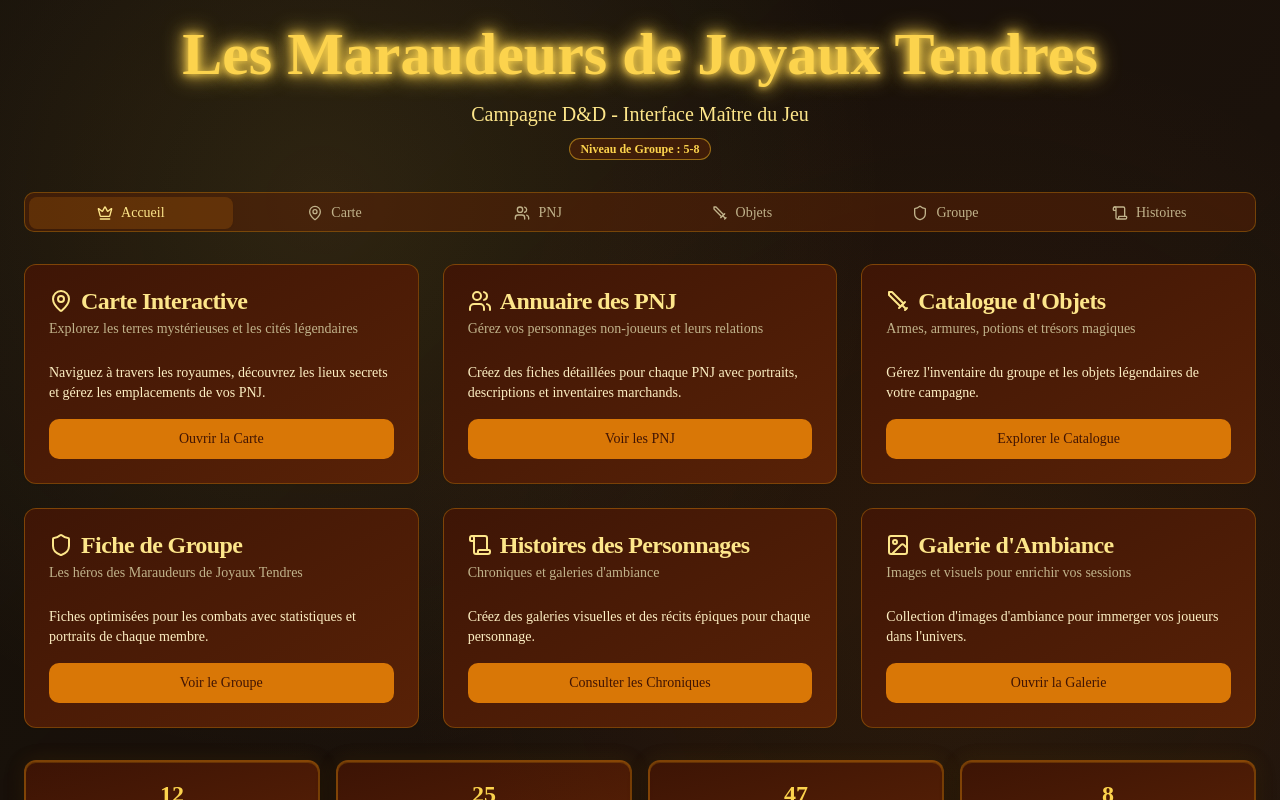
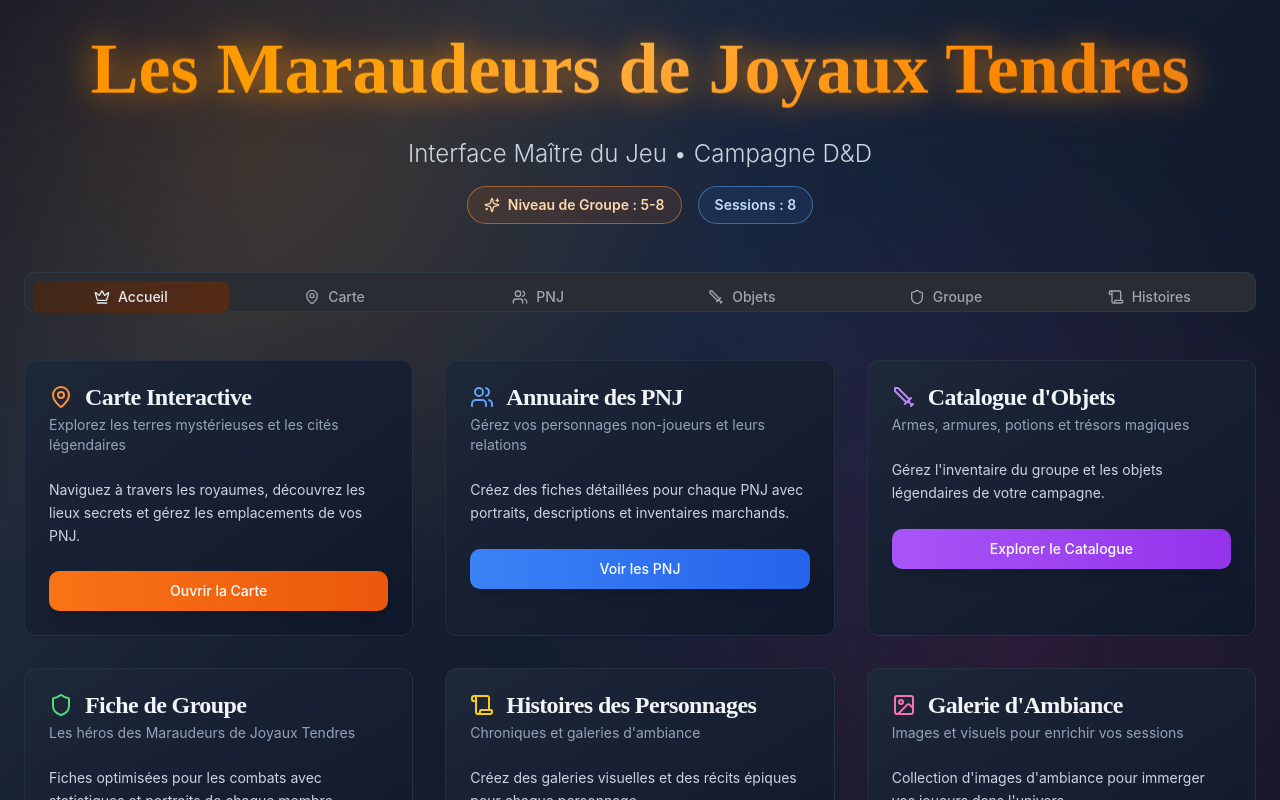
Before and after one commit to goldfox-bot/grimoire-bis, a React (Vite) app: page / in a window 1280 px wide. Shown: the top 800 px of the page. Built offline with nearby package versions, Linux system fonts and the light colour scheme.

Commit message:
Refactor: Update theme to "burnt orange" and gold
Update the theme to use a "burnt orange" background and gold for titles, aiming for a more modern and adventurous aesthetic.

```diff
--- a/src/index.css
+++ b/src/index.css
@@ -2,37 +2,37 @@
 @tailwind base;
 @tailwind components;
 @tailwind utilities;
-@import url('https://fonts.googleapis.com/css2?family=Cinzel:wght@400;500;600;700&family=Cinzel+Decorative:wght@400;700&display=swap');
+@import url('https://fonts.googleapis.com/css2?family=Cinzel:wght@400;500;600;700&family=Cinzel+Decorative:wght@400;700&family=Inter:wght@300;400;500;600;700&display=swap');
 
 @layer base {
   :root {
-    --background: 20 14% 8%;
-    --foreground: 45 100% 85%;
+    --background: 220 13% 9%;
+    --foreground: 220 10% 92%;
 
-    --card: 25 20% 12%;
-    --card-foreground: 45 95% 88%;
+    --card: 220 13% 11%;
+    --card-foreground: 220 10% 95%;
 
-    --popover: 25 20% 12%;
-    --popover-foreground: 45 95% 88%;
+    --popover: 220 13% 11%;
+    --popover-foreground: 220 10% 95%;
 
-    --primary: 45 93% 47%;
-    --primary-foreground: 25 20% 8%;
+    --primary: 25 95% 55%;
+    --primary-foreground: 220 13% 9%;
 
-    --secondary: 30 25% 15%;
-    --secondary-foreground: 45 90% 85%;
+    --secondary: 220 12% 15%;
+    --secondary-foreground: 220 10% 85%;
 
-    --muted: 25 15% 18%;
-    --muted-foreground: 45 30% 65%;
+    --muted: 220 10% 18%;
+    --muted-foreground: 220 5% 65%;
 
-    --accent: 35 80% 45%;
-    --accent-foreground: 25 20% 8%;
+    --accent: 15 90% 60%;
+    --accent-foreground: 220 13% 9%;
 
     --destructive: 0 84% 60%;
-    --destructive-foreground: 45 95% 88%;
+    --destructive-foreground: 220 10% 95%;
 
-    --border: 30 20% 25%;
-    --input: 30 20% 20%;
-    --ring: 45 93% 47%;
+    --border: 220 10% 20%;
+    --input: 220 10% 16%;
+    --ring: 25 95% 55%;
 
     --radius: 0.75rem;
   }
@@ -44,57 +44,110 @@
   }
 
   body {
-    @apply bg-background text-foreground font-medieval;
-    background-image:
-      radial-gradient(circle at 25% 25%, rgba(252, 211, 77, 0.1) 0%, transparent 50%),
-      radial-gradient(circle at 75% 75%, rgba(180, 83, 9, 0.1) 0%, transparent 50%),
-      linear-gradient(135deg, rgba(20, 14, 8, 0.9) 0%, rgba(30, 20, 12, 0.95) 100%);
+    @apply bg-background text-foreground font-modern;
+    background:
+      radial-gradient(circle at 20% 20%, rgba(255, 140, 0, 0.15) 0%, transparent 40%),
+      radial-gradient(circle at 80% 80%, rgba(220, 38, 127, 0.12) 0%, transparent 40%),
+      radial-gradient(circle at 60% 40%, rgba(59, 130, 246, 0.08) 0%, transparent 50%),
+      linear-gradient(135deg,
+        rgb(15, 23, 42) 0%,
+        rgb(30, 41, 59) 25%,
+        rgb(20, 30, 48) 50%,
+        rgb(15, 23, 42) 100%);
     background-attachment: fixed;
     min-height: 100vh;
   }
 
-  h1, h2, h3, h4, h5, h6 {
+  h1 {
+    @apply font-fantasy;
+    background: linear-gradient(135deg,
+      #ff8c00 0%,
+      #ffa500 25%,
+      #ffb347 50%,
+      #ff8c00 75%,
+      #e67e22 100%);
+    -webkit-background-clip: text;
+    -webkit-text-fill-color: transparent;
+    background-clip: text;
+    filter: drop-shadow(0 0 20px rgba(255, 140, 0, 0.3));
+  }
+
+  h2, h3, h4, h5, h6 {
     @apply font-fantasy;
   }
 }
 
 @layer components {
-  .parchment-bg {
-    @apply bg-gradient-to-br from-parchment-100/90 to-parchment-200/90;
-    background-image:
-      radial-gradient(circle at 20% 80%, rgba(139, 69, 19, 0.1) 0%, transparent 50%),
-      radial-gradient(circle at 80% 20%, rgba(160, 82, 45, 0.1) 0%, transparent 50%);
+  .modern-card {
+    @apply bg-gradient-to-br from-slate-800/90 to-slate-900/95;
+    @apply border border-slate-700/50 rounded-xl backdrop-blur-sm;
+    box-shadow:
+      0 8px 32px rgba(0, 0, 0, 0.4),
+      0 0 0 1px rgba(255, 255, 255, 0.05),
+      inset 0 1px 0 rgba(255, 255, 255, 0.1);
+    transition: all 0.3s ease;
   }
 
-  .dungeon-card {
-    @apply bg-gradient-to-br from-dungeon-900/90 to-dungeon-800/90 border-2 border-gold-500/30 rounded-xl;
+  .modern-card:hover {
+    transform: translateY(-4px);
     box-shadow:
-      0 4px 20px rgba(0, 0, 0, 0.3),
-      inset 0 1px 0 rgba(245, 158, 11, 0.2),
-      0 0 20px rgba(245, 158, 11, 0.1);
+      0 20px 40px rgba(0, 0, 0, 0.4),
+      0 0 0 1px rgba(255, 140, 0, 0.2),
+      inset 0 1px 0 rgba(255, 255, 255, 0.1);
   }
 
-  .gold-border {
-    @apply border-2 border-gold-400/50 rounded-lg;
-    box-shadow:
-      0 0 10px rgba(245, 158, 11, 0.2),
-      inset 0 1px 0 rgba(245, 158, 11, 0.1);
+  .adventure-glow {
+    background: linear-gradient(135deg,
+      #ff8c00 0%,
+      #ffa500 25%,
+      #ffb347 50%,
+      #ff8c00 75%,
+      #e67e22 100%);
+    -webkit-background-clip: text;
+    -webkit-text-fill-color: transparent;
+    background-clip: text;
+    text-shadow: 0 0 30px rgba(255, 140, 0, 0.5);
+    animation: pulse-glow 3s ease-in-out infinite alternate;
   }
 
-  .magic-glow {
-    @apply text-gold-300;
-    text-shadow: 0 0 10px rgba(252, 211, 77, 0.5);
+  .stats-card {
+    @apply bg-gradient-to-br from-orange-500/10 to-orange-600/20;
+    @apply border border-orange-400/30 rounded-lg backdrop-blur-sm;
+    box-shadow:
+      0 4px 20px rgba(255, 140, 0, 0.1),
+      inset 0 1px 0 rgba(255, 140, 0, 0.1);
   }
 
-  .scroll-bg {
-    background: linear-gradient(45deg,
-      rgba(248, 233, 207, 0.95) 0%,
-      rgba(245, 226, 195, 0.98) 25%,
-      rgba(242, 219, 183, 0.95) 50%,
-      rgba(239, 212, 171, 0.98) 75%,
-      rgba(236, 205, 159, 0.95) 100%);
-    box-shadow:
-      inset 0 0 20px rgba(139, 69, 19, 0.1),
-      0 4px 15px rgba(0, 0, 0, 0.2);
+  .tab-modern {
+    @apply bg-slate-800/50 backdrop-blur-sm;
+    @apply border border-slate-700/50 rounded-lg;
+  }
+
+  .tab-active {
+    @apply bg-gradient-to-r from-orange-500/20 to-orange-600/30;
+    @apply border-orange-400/50 text-orange-200;
+    box-shadow: 0 0 20px rgba(255, 140, 0, 0.2);
   }
 }
+
+@keyframes pulse-glow {
+  0% {
+    filter: drop-shadow(0 0 20px rgba(255, 140, 0, 0.3));
+  }
+  100% {
+    filter: drop-shadow(0 0 40px rgba(255, 140, 0, 0.6));
+  }
+}
+
+@keyframes float {
+  0%, 100% {
+    transform: translateY(0px);
+  }
+  50% {
+    transform: translateY(-10px);
+  }
+}
+
+.float-animation {
+  animation: float 6s ease-in-out infinite;
+}
--- a/src/pages/Index.tsx
+++ b/src/pages/Index.tsx
@@ -4,7 +4,7 @@ import { Card, CardContent, CardDescription, CardHeader, CardTitle } from "@/com
 import { Button } from "@/components/ui/button";
 import { Badge } from "@/components/ui/badge";
 import { Tabs, TabsContent, TabsList, TabsTrigger } from "@/components/ui/tabs";
-import { MapPin, Users, Sword, Shield, Crown, Scroll, Image as ImageIcon } from "lucide-react";
+import { MapPin, Users, Sword, Shield, Crown, Scroll, Image as ImageIcon, Sparkles } from "lucide-react";
 import InteractiveMap from "@/components/InteractiveMap";
 import NPCDirectory from "@/components/NPCDirectory";
 import ItemCatalog from "@/components/ItemCatalog";
@@ -17,176 +17,204 @@ const Index = () => {
   return (
     <div className="min-h-screen p-6">
       {/* Header */}
-      <div className="text-center mb-8">
-        <h1 className="text-6xl font-fantasy font-bold magic-glow mb-4 animate-glow">
-          Les Maraudeurs de Joyaux Tendres
-        </h1>
-        <p className="text-xl text-gold-200 mb-2">Campagne D&D - Interface Maître du Jeu</p>
-        <Badge variant="outline" className="text-gold-300 border-gold-400/50 bg-dungeon-800/50">
-          Niveau de Groupe : 5-8
-        </Badge>
+      <div className="text-center mb-12">
+        <div className="float-animation">
+          <h1 className="text-7xl font-fantasy font-bold adventure-glow mb-6 leading-tight">
+            Les Maraudeurs de Joyaux Tendres
+          </h1>
+        </div>
+        <p className="text-2xl text-slate-300 mb-4 font-modern font-light">
+          Interface Maître du Jeu • Campagne D&D
+        </p>
+        <div className="flex justify-center gap-4 mb-4">
+          <Badge variant="outline" className="text-orange-200 border-orange-400/50 bg-orange-500/10 px-4 py-2 text-sm">
+            <Sparkles className="w-4 h-4 mr-2" />
+            Niveau de Groupe : 5-8
+          </Badge>
+          <Badge variant="outline" className="text-blue-200 border-blue-400/50 bg-blue-500/10 px-4 py-2 text-sm">
+            Sessions : 8
+          </Badge>
+        </div>
       </div>
 
       <Tabs value={activeTab} onValueChange={setActiveTab} className="w-full">
-        <TabsList className="grid w-full grid-cols-6 mb-8 bg-dungeon-800/50 border border-gold-500/30">
-          <TabsTrigger value="accueil" className="data-[state=active]:bg-gold-600/20 data-[state=active]:text-gold-200">
+        <TabsList className="grid w-full grid-cols-6 mb-12 tab-modern p-2 gap-2">
+          <TabsTrigger
+            value="accueil"
+            className={`${activeTab === "accueil" ? "tab-active" : ""} transition-all duration-300`}
+          >
             <Crown className="w-4 h-4 mr-2" />
             Accueil
           </TabsTrigger>
-          <TabsTrigger value="carte" className="data-[state=active]:bg-gold-600/20 data-[state=active]:text-gold-200">
+          <TabsTrigger
+            value="carte"
+            className={`${activeTab === "carte" ? "tab-active" : ""} transition-all duration-300`}
+          >
             <MapPin className="w-4 h-4 mr-2" />
             Carte
           </TabsTrigger>
-          <TabsTrigger value="pnj" className="data-[state=active]:bg-gold-600/20 data-[state=active]:text-gold-200">
+          <TabsTrigger
+            value="pnj"
+            className={`${activeTab === "pnj" ? "tab-active" : ""} transition-all duration-300`}
+          >
             <Users className="w-4 h-4 mr-2" />
             PNJ
           </TabsTrigger>
-          <TabsTrigger value="objets" className="data-[state=active]:bg-gold-600/20 data-[state=active]:text-gold-200">
+          <TabsTrigger
+            value="objets"
+            className={`${activeTab === "objets" ? "tab-active" : ""} transition-all duration-300`}
+          >
             <Sword className="w-4 h-4 mr-2" />
             Objets
           </TabsTrigger>
-          <TabsTrigger value="groupe" className="data-[state=active]:bg-gold-600/20 data-[state=active]:text-gold-200">
+          <TabsTrigger
+            value="groupe"
+            className={`${activeTab === "groupe" ? "tab-active" : ""} transition-all duration-300`}
+          >
             <Shield className="w-4 h-4 mr-2" />
             Groupe
           </TabsTrigger>
-          <TabsTrigger value="histoires" className="data-[state=active]:bg-gold-600/20 data-[state=active]:text-gold-200">
+          <TabsTrigger
+            value="histoires"
+            className={`${activeTab === "histoires" ? "tab-active" : ""} transition-all duration-300`}
+          >
             <Scroll className="w-4 h-4 mr-2" />
             Histoires
           </TabsTrigger>
         </TabsList>
 
         <TabsContent value="accueil" className="animate-fade-in">
-          <div className="grid grid-cols-1 md:grid-cols-2 lg:grid-cols-3 gap-6">
-            <Card className="dungeon-card hover:scale-105 transition-transform duration-300">
+          <div className="grid grid-cols-1 md:grid-cols-2 lg:grid-cols-3 gap-8">
+            <Card className="modern-card group">
               <CardHeader>
-                <CardTitle className="flex items-center gap-2 text-gold-200">
-                  <MapPin className="w-6 h-6" />
+                <CardTitle className="flex items-center gap-3 text-slate-100 group-hover:text-orange-200 transition-colors">
+                  <MapPin className="w-6 h-6 text-orange-400" />
                   Carte Interactive
                 </CardTitle>
-                <CardDescription className="text-muted-foreground">
+                <CardDescription className="text-slate-400">
                   Explorez les terres mystérieuses et les cités légendaires
                 </CardDescription>
               </CardHeader>
               <CardContent>
-                <p className="text-sm mb-4">
+                <p className="text-sm mb-6 text-slate-300 leading-relaxed">
                   Naviguez à travers les royaumes, découvrez les lieux secrets et gérez les emplacements de vos PNJ.
                 </p>
                 <Button
                   onClick={() => setActiveTab("carte")}
-                  className="w-full bg-gold-600 hover:bg-gold-700 text-dungeon-900"
+                  className="w-full bg-gradient-to-r from-orange-500 to-orange-600 hover:from-orange-600 hover:to-orange-700 text-white shadow-lg hover:shadow-xl transition-all duration-300"
                 >
                   Ouvrir la Carte
                 </Button>
               </CardContent>
             </Card>
 
-            <Card className="dungeon-card hover:scale-105 transition-transform duration-300">
+            <Card className="modern-card group">
               <CardHeader>
-                <CardTitle className="flex items-center gap-2 text-gold-200">
-                  <Users className="w-6 h-6" />
+                <CardTitle className="flex items-center gap-3 text-slate-100 group-hover:text-orange-200 transition-colors">
+                  <Users className="w-6 h-6 text-blue-400" />
                   Annuaire des PNJ
                 </CardTitle>
-                <CardDescription className="text-muted-foreground">
+                <CardDescription className="text-slate-400">
                   Gérez vos personnages non-joueurs et leurs relations
                 </CardDescription>
               </CardHeader>
               <CardContent>
-                <p className="text-sm mb-4">
+                <p className="text-sm mb-6 text-slate-300 leading-relaxed">
                   Créez des fiches détaillées pour chaque PNJ avec portraits, descriptions et inventaires marchands.
                 </p>
                 <Button
                   onClick={() => setActiveTab("pnj")}
-                  className="w-full bg-gold-600 hover:bg-gold-700 text-dungeon-900"
+                  className="w-full bg-gradient-to-r from-blue-500 to-blue-600 hover:from-blue-600 hover:to-blue-700 text-white shadow-lg hover:shadow-xl transition-all duration-300"
                 >
                   Voir les PNJ
                 </Button>
               </CardContent>
             </Card>
 
-            <Card className="dungeon-card hover:scale-105 transition-transform duration-300">
+            <Card className="modern-card group">
               <CardHeader>
-                <CardTitle className="flex items-center gap-2 text-gold-200">
-                  <Sword className="w-6 h-6" />
+                <CardTitle className="flex items-center gap-3 text-slate-100 group-hover:text-orange-200 transition-colors">
+                  <Sword className="w-6 h-6 text-purple-400" />
                   Catalogue d'Objets
                 </CardTitle>
-                <CardDescription className="text-muted-foreground">
+                <CardDescription className="text-slate-400">
                   Armes, armures, potions et trésors magiques
                 </CardDescription>
               </CardHeader>
               <CardContent>
-                <p className="text-sm mb-4">
+                <p className="text-sm mb-6 text-slate-300 leading-relaxed">
                   Gérez l'inventaire du groupe et les objets légendaires de votre campagne.
                 </p>
                 <Button
                   onClick={() => setActiveTab("objets")}
-                  className="w-full bg-gold-600 hover:bg-gold-700 text-dungeon-900"
+                  className="w-full bg-gradient-to-r from-purple-500 to-purple-600 hover:from-purple-600 hover:to-purple-700 text-white shadow-lg hover:shadow-xl transition-all duration-300"
                 >
                   Explorer le Catalogue
                 </Button>
               </CardContent>
             </Card>
 
-            <Card className="dungeon-card hover:scale-105 transition-transform duration-300">
+            <Card className="modern-card group">
               <CardHeader>
-                <CardTitle className="flex items-center gap-2 text-gold-200">
-                  <Shield className="w-6 h-6" />
+                <CardTitle className="flex items-center gap-3 text-slate-100 group-hover:text-orange-200 transition-colors">
+                  <Shield className="w-6 h-6 text-green-400" />
                   Fiche de Groupe
                 </CardTitle>
-                <CardDescription className="text-muted-foreground">
+                <CardDescription className="text-slate-400">
                   Les héros des Maraudeurs de Joyaux Tendres
                 </CardDescription>
               </CardHeader>
               <CardContent>
-                <p className="text-sm mb-4">
+                <p className="text-sm mb-6 text-slate-300 leading-relaxed">
                   Fiches optimisées pour les combats avec statistiques et portraits de chaque membre.
                 </p>
                 <Button
                   onClick={() => setActiveTab("groupe")}
-                  className="w-full bg-gold-600 hover:bg-gold-700 text-dungeon-900"
+                  className="w-full bg-gradient-to-r from-green-500 to-green-600 hover:from-green-600 hover:to-green-700 text-white shadow-lg hover:shadow-xl transition-all duration-300"
                 >
                   Voir le Groupe
                 </Button>
               </CardContent>
             </Card>
 
-            <Card className="dungeon-card hover:scale-105 transition-transform duration-300">
+            <Card className="modern-card group">
               <CardHeader>
-                <CardTitle className="flex items-center gap-2 text-gold-200">
-                  <Scroll className="w-6 h-6" />
+                <CardTitle className="flex items-center gap-3 text-slate-100 group-hover:text-orange-200 transition-colors">
+                  <Scroll className="w-6 h-6 text-yellow-400" />
                   Histoires des Personnages
                 </CardTitle>
-                <CardDescription className="text-muted-foreground">
+                <CardDescription className="text-slate-400">
                   Chroniques et galeries d'ambiance
                 </CardDescription>
               </CardHeader>
               <CardContent>
-                <p className="text-sm mb-4">
+                <p className="text-sm mb-6 text-slate-300 leading-relaxed">
                   Créez des galeries visuelles et des récits épiques pour chaque personnage.
                 </p>
                 <Button
                   onClick={() => setActiveTab("histoires")}
-                  className="w-full bg-gold-600 hover:bg-gold-700 text-dungeon-900"
+                  className="w-full bg-gradient-to-r from-yellow-500 to-yellow-600 hover:from-yellow-600 hover:to-yellow-700 text-white shadow-lg hover:shadow-xl transition-all duration-300"
                 >
                   Consulter les Chroniques
                 </Button>
               </CardContent>
             </Card>
 
-            <Card className="dungeon-card hover:scale-105 transition-transform duration-300">
+            <Card className="modern-card group">
               <CardHeader>
-                <CardTitle className="flex items-center gap-2 text-gold-200">
-                  <ImageIcon className="w-6 h-6" />
+                <CardTitle className="flex items-center gap-3 text-slate-100 group-hover:text-orange-200 transition-colors">
+                  <ImageIcon className="w-6 h-6 text-pink-400" />
                   Galerie d'Ambiance
                 </CardTitle>
-                <CardDescription className="text-muted-foreground">
+                <CardDescription className="text-slate-400">
                   Images et visuels pour enrichir vos sessions
                 </CardDescription>
               </CardHeader>
               <CardContent>
-                <p className="text-sm mb-4">
+                <p className="text-sm mb-6 text-slate-300 leading-relaxed">
                   Collection d'images d'ambiance pour immerger vos joueurs dans l'univers.
                 </p>
-                <Button className="w-full bg-gold-600 hover:bg-gold-700 text-dungeon-900">
+                <Button className="w-full bg-gradient-to-r from-pink-500 to-pink-600 hover:from-pink-600 hover:to-pink-700 text-white shadow-lg hover:shadow-xl transition-all duration-300">
                   Ouvrir la Galerie
                 </Button>
               </CardContent>
@@ -194,22 +222,22 @@ const Index = () => {
           </div>
 
           {/* Quick Stats */}
-          <div className="mt-8 grid grid-cols-2 md:grid-cols-4 gap-4">
-            <div className="dungeon-card p-4 text-center">
-              <h3 className="text-2xl font-bold text-gold-300">12</h3>
-              <p className="text-sm text-muted-foreground">Lieux Explorés</p>
+          <div className="mt-12 grid grid-cols-2 md:grid-cols-4 gap-6">
+            <div className="stats-card p-6 text-center">
+              <h3 className="text-3xl font-bold text-orange-300 mb-2">12</h3>
+              <p className="text-sm text-slate-400 font-medium">Lieux Explorés</p>
             </div>
-            <div className="dungeon-card p-4 text-center">
-              <h3 className="text-2xl font-bold text-gold-300">25</h3>
-              <p className="text-sm text-muted-foreground">PNJ Rencontrés</p>
+            <div className="stats-card p-6 text-center">
+              <h3 className="text-3xl font-bold text-orange-300 mb-2">25</h3>
+              <p className="text-sm text-slate-400 font-medium">PNJ Rencontrés</p>
             </div>
-            <div className="dungeon-card p-4 text-center">
-              <h3 className="text-2xl font-bold text-gold-300">47</h3>
-              <p className="text-sm text-muted-foreground">Objets Collectés</p>
+            <div className="stats-card p-6 text-center">
+              <h3 className="text-3xl font-bold text-orange-300 mb-2">47</h3>
+              <p className="text-sm text-slate-400 font-medium">Objets Collectés</p>
             </div>
-            <div className="dungeon-card p-4 text-center">
-              <h3 className="text-2xl font-bold text-gold-300">8</h3>
-              <p className="text-sm text-muted-foreground">Sessions Jouées</p>
+            <div className="stats-card p-6 text-center">
+              <h3 className="text-3xl font-bold text-orange-300 mb-2">8</h3>
+              <p className="text-sm text-slate-400 font-medium">Sessions Jouées</p>
             </div>
           </div>
         </TabsContent>
--- a/tailwind.config.ts
+++ b/tailwind.config.ts
@@ -52,43 +52,6 @@ export default {
 				card: {
 					DEFAULT: 'hsl(var(--card))',
 					foreground: 'hsl(var(--card-foreground))'
-				},
-				// D&D Theme colors
-				dungeon: {
-					50: '#fdf6e3',
-					100: '#f7e6c1',
-					200: '#efc47b',
-					300: '#e6a335',
-					400: '#d4841f',
-					500: '#b8670f',
-					600: '#9a4d0a',
-					700: '#7c3607',
-					800: '#5e2205',
-					900: '#401404',
-				},
-				gold: {
-					50: '#fefce8',
-					100: '#fef3c7',
-					200: '#fde68a',
-					300: '#fcd34d',
-					400: '#fbbf24',
-					500: '#f59e0b',
-					600: '#d97706',
-					700: '#b45309',
-					800: '#92400e',
-					900: '#78350f',
-				},
-				parchment: {
-					50: '#fefdf9',
-					100: '#fefbf3',
-					200: '#fdf6e7',
-					300: '#fbf0db',
-					400: '#f8e9cf',
-					500: '#f5e2c3',
-					600: '#f2dbb7',
-					700: '#efd4ab',
-					800: '#eccd9f',
-					900: '#e9c693',
 				}
 			},
 			borderRadius: {
@@ -116,31 +79,34 @@ export default {
 				'fade-in': {
 					'0%': {
 						opacity: '0',
-						transform: 'translateY(10px)'
+						transform: 'translateY(20px)'
 					},
 					'100%': {
 						opacity: '1',
 						transform: 'translateY(0)'
 					}
 				},
-				'glow': {
-					'0%, 100%': {
-						textShadow: '0 0 5px #fcd34d, 0 0 10px #fcd34d, 0 0 15px #fcd34d'
+				'slide-in': {
+					'0%': {
+						opacity: '0',
+						transform: 'translateX(-20px)'
 					},
-					'50%': {
-						textShadow: '0 0 10px #fcd34d, 0 0 20px #fcd34d, 0 0 30px #fcd34d'
+					'100%': {
+						opacity: '1',
+						transform: 'translateX(0)'
 					}
 				}
 			},
 			animation: {
 				'accordion-down': 'accordion-down 0.2s ease-out',
 				'accordion-up': 'accordion-up 0.2s ease-out',
-				'fade-in': 'fade-in 0.5s ease-out',
-				'glow': 'glow 2s ease-in-out infinite alternate'
+				'fade-in': 'fade-in 0.6s ease-out',
+				'slide-in': 'slide-in 0.5s ease-out'
 			},
 			fontFamily: {
 				'medieval': ['Cinzel', 'serif'],
 				'fantasy': ['Cinzel Decorative', 'serif'],
+				'modern': ['Inter', 'sans-serif']
 			}
 		}
 	},
```
